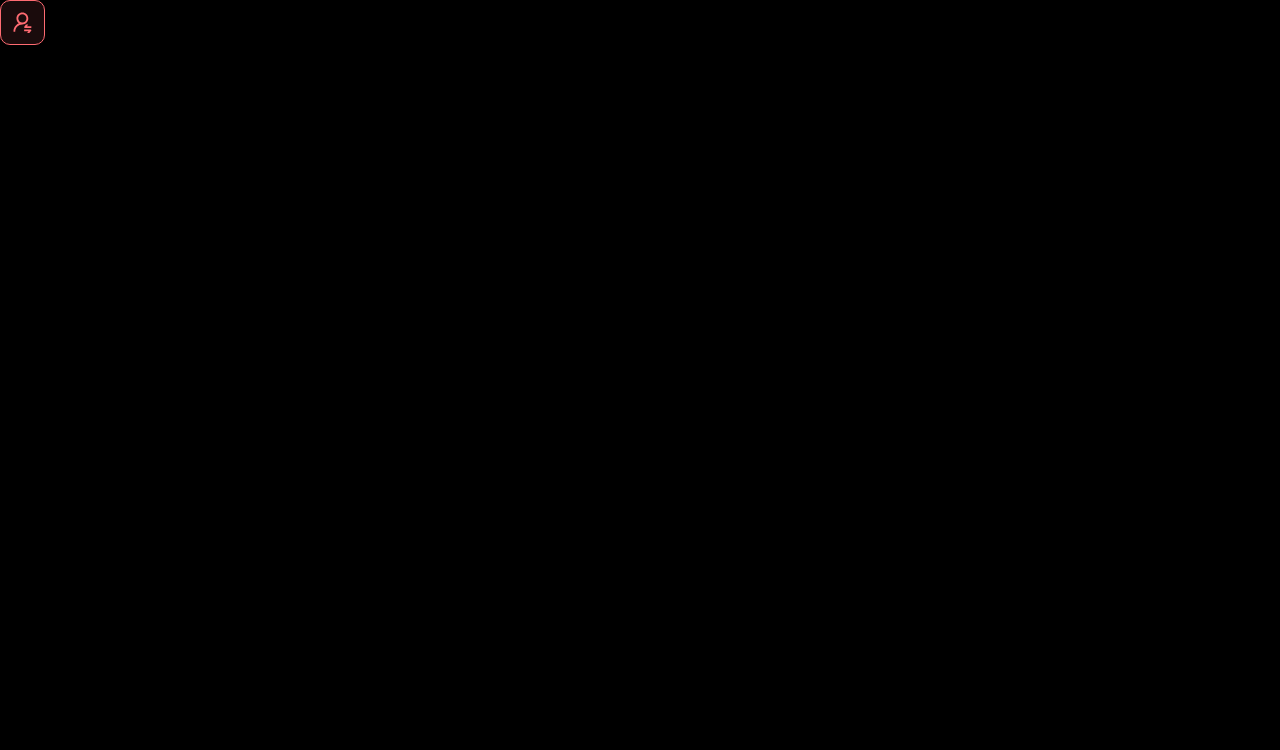
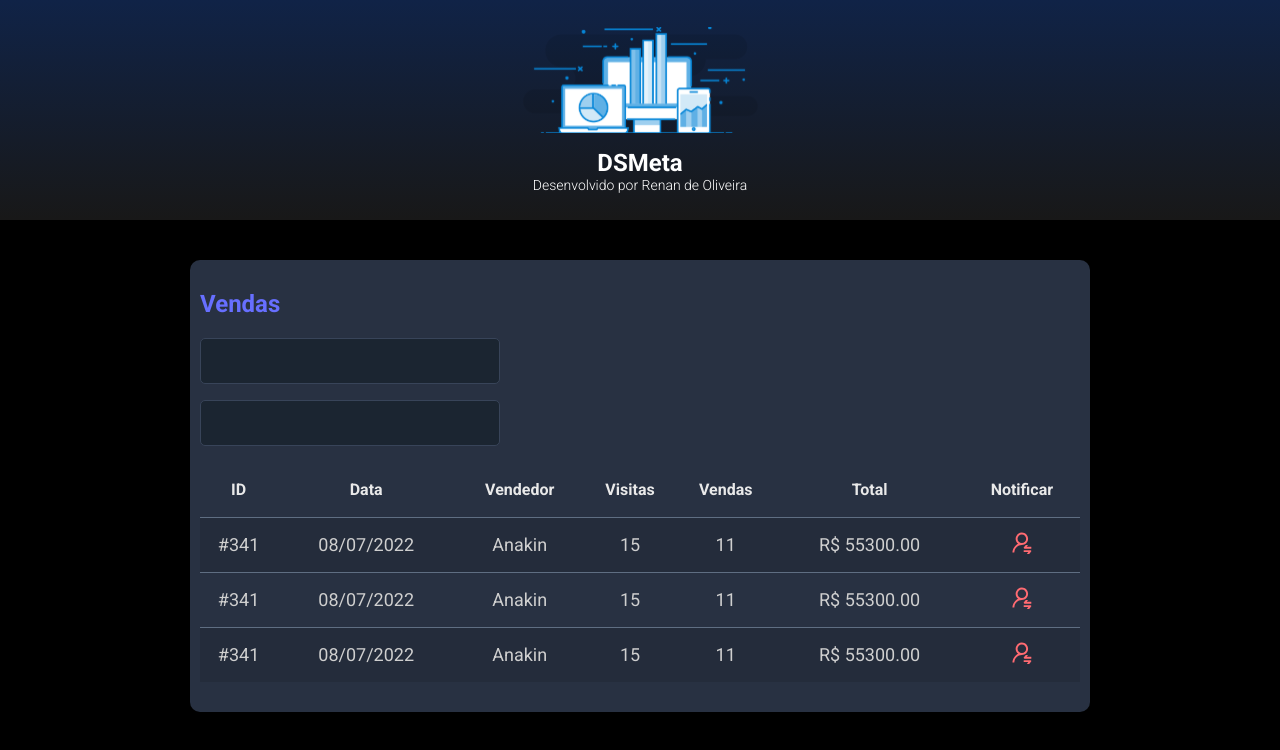
Before and after one commit to renan-oliveira93/dsmeta, a React (Vite) app in the folder frontend/: page / in a window 1280 px wide. Shown: the top 750 px of the page. Built offline with nearby package versions, Linux system fonts and the light colour scheme.

Commit message:
other components

```diff
--- a/frontend/src/App.tsx
+++ b/frontend/src/App.tsx
@@ -1,9 +1,18 @@
+import Header from "./components/header"
 import NotificationButton from "./components/NotificationButton/NotificationButton"
+import SalesCard from "./components/SalesCard"
 
 function App() {
   return (
     <>
-      <NotificationButton />
+      <Header />
+      <main>
+        <section id="sales">
+          <div className="dsmeta-container">
+            <SalesCard />
+          </div>
+        </section>
+      </main>
     </>
   )
 }
--- /dev/null
+++ b/frontend/src/components/SalesCard/index.tsx
@@ -0,0 +1,78 @@
+import NotificationButton from '../NotificationButton/NotificationButton'
+import './styles.css'
+
+export default function SalesCard() {
+    return (
+        <div className="dsmeta-card">
+            <h2 className="dsmeta-sales-title">Vendas</h2>
+            <div>
+                <div className="dsmeta-form-control-container">
+                    <input className="dsmeta-form-control" type="text" />
+                </div>
+                <div className="dsmeta-form-control-container">
+                    <input className="dsmeta-form-control" type="text" />
+                </div>
+            </div>
+
+            <div>
+                <table className="dsmeta-sales-table">
+                    <thead>
+                        <tr>
+                            <th className="show992">ID</th>
+                            <th className="show576">Data</th>
+                            <th>Vendedor</th>
+                            <th className="show992">Visitas</th>
+                            <th className="show992">Vendas</th>
+                            <th>Total</th>
+                            <th>Notificar</th>
+                        </tr>
+                    </thead>
+                    <tbody>
+                        <tr>
+                            <td className="show992">#341</td>
+                            <td className="show576">08/07/2022</td>
+                            <td>Anakin</td>
+                            <td className="show992">15</td>
+                            <td className="show992">11</td>
+                            <td>R$ 55300.00</td>
+                            <td>
+                                <div className="dsmeta-red-btn-container">
+                                    <div className="dsmeta-red-btn">
+                                        <NotificationButton />
+                                    </div>
+                                </div>
+                            </td>
+                        </tr>
+                        <tr>
+                            <td className="show992">#341</td>
+                            <td className="show576">08/07/2022</td>
+                            <td>Anakin</td>
+                            <td className="show992">15</td>
+                            <td className="show992">11</td>
+                            <td>R$ 55300.00</td>
+                            <td>
+                                <div className="dsmeta-red-btn-container">
+                                    <NotificationButton />
+                                </div>
+                            </td>
+                        </tr>
+                        <tr>
+                            <td className="show992">#341</td>
+                            <td className="show576">08/07/2022</td>
+                            <td>Anakin</td>
+                            <td className="show992">15</td>
+                            <td className="show992">11</td>
+                            <td>R$ 55300.00</td>
+                            <td>
+                                <NotificationButton />
+                            </td>
+                        </tr>
+                    </tbody>
+
+                </table>
+            </div>
+
+        </div>
+
+    )
+}
--- /dev/null
+++ b/frontend/src/components/SalesCard/styles.css
@@ -0,0 +1,91 @@
+.dsmeta-sales-title {
+    color: #676fff;
+    font-size: 24px;
+    margin-bottom: 20px;
+  }
+
+  .dsmeta-form-control-container {
+    margin-bottom: 16px;
+    max-width: 300px;
+  }
+
+  .dsmeta-form-control {
+    width: 100%;
+    height: 46px;
+    background-color: #1b2531;
+    border: 1px solid #384459;
+    border-radius: 5px;
+    color: #9aaabe;
+    padding: 0 20px;
+    font-size: 18px;
+  }
+
+  .dsmeta-sales-table {
+    width: 100%;
+    border-spacing: 0;
+    border-collapse: collapse;
+  }
+
+  .dsmeta-sales-table thead {
+    height: 55px;
+    font-size: 16px;
+    color: #e9e9e9;
+    font-weight: 700;
+  }
+
+  .dsmeta-sales-table tbody {
+    font-size: 14px;
+    font-weight: 400;
+    color: #cfcfcf;
+    text-align: center;
+  }
+
+  .dsmeta-sales-table tbody tr {
+    height: 74px;
+    border-top: 1px solid #5f6e82;
+  }
+
+  .dsmeta-sales-table tbody tr:hover > td {
+    background-color: #384459;
+  }
+
+  .dsmeta-sales-table tbody tr:nth-child(odd) {
+    background-color: #242c3b;
+  }
+
+  .dsmeta-red-btn-container {
+      display: flex;
+      justify-content: center;
+  }
+
+  .show576 {
+      display: none;
+  }
+
+  .show992 {
+      display: none;
+  }
+
+  @media (min-width: 576px) {
+      .show576 {
+          display: table-cell;
+      }
+
+      .dsmeta-card {
+          padding: 35px;
+      }
+
+      .dsmeta-sales-table tbody tr {
+          height: 55px;
+      }
+
+      .dsmeta-sales-table tbody {
+          font-size: 18px;
+      }
+  }
+
+  @media (min-width: 992px) {
+      .show992 {
+          display: table-cell;
+      }
+  }
--- /dev/null
+++ b/frontend/src/components/header/index.tsx
@@ -0,0 +1,17 @@
+import logo from '../../assets/img/logo.svg'
+import './styles.css'
+
+export default function Header() {
+    return (
+        <header>
+            <div className="dsmeta-logo-container">
+                <img src={logo} alt="logotipo" />
+                <h1>DSMeta</h1>
+                <p>
+                    Desenvolvido por
+                    <a href="https://github.com/renan-oliveira93"> Renan de Oliveira</a>
+                </p>
+            </div>
+        </header>
+    )
+}
--- /dev/null
+++ b/frontend/src/components/header/styles.css
@@ -0,0 +1,27 @@
+header {
+    background: linear-gradient(180deg, #102347 0%, #181818 100%);
+    height: 220px;
+    display: flex;
+    align-items: center;
+    justify-content: center;
+  }
+
+  .dsmeta-logo-container {
+    display: flex;
+    flex-direction: column;
+    align-items: center;
+  }
+
+  .dsmeta-logo-container img {
+    width: 235px;
+  }
+
+  .dsmeta-logo-container h1 {
+    margin-top: 15px;
+    font-size: 24px;
+  }
+
+  .dsmeta-logo-container p {
+    font-size: 14px;
+    font-weight: 300;
+  }
--- a/frontend/src/index.css
+++ b/frontend/src/index.css
@@ -20,34 +20,6 @@
   text-decoration: none;
 }
 
-header {
-  background: linear-gradient(180deg, #102347 0%, #181818 100%);
-  height: 220px;
-  display: flex;
-  align-items: center;
-  justify-content: center;
-}
-
-.dsmeta-logo-container {
-  display: flex;
-  flex-direction: column;
-  align-items: center;
-}
-
-.dsmeta-logo-container img {
-  width: 235px;
-}
-
-.dsmeta-logo-container h1 {
-  margin-top: 15px;
-  font-size: 24px;
-}
-
-.dsmeta-logo-container p {
-  font-size: 14px;
-  font-weight: 300;
-}
-
 .dsmeta-card {
   background-color: #283142;
   border-radius: 10px;
@@ -63,111 +35,3 @@
 #sales {
   padding: 40px 10px;
 }
-
-.dsmeta-sales-title {
-  color: #676fff;
-  font-size: 24px;
-  margin-bottom: 20px;
-}
-
-.dsmeta-form-control-container {
-  margin-bottom: 16px;
-  max-width: 300px;
-}
-
-.dsmeta-form-control {
-  width: 100%;
-  height: 46px;
-  background-color: #1b2531;
-  border: 1px solid #384459;
-  border-radius: 5px;
-  color: #9aaabe;
-  padding: 0 20px;
-  font-size: 18px;
-}
-
-.dsmeta-sales-table {
-  width: 100%;
-  border-spacing: 0;
-  border-collapse: collapse;
-}
-
-.dsmeta-sales-table thead {
-  height: 55px;
-  font-size: 16px;
-  color: #e9e9e9;
-  font-weight: 700;
-}
-
-.dsmeta-sales-table tbody {
-  font-size: 14px;
-  font-weight: 400;
-  color: #cfcfcf;
-  text-align: center;
-}
-
-.dsmeta-sales-table tbody tr {
-  height: 74px;
-  border-top: 1px solid #5f6e82;
-}
-
-.dsmeta-sales-table tbody tr:hover > td {
-  background-color: #384459;
-}
-
-.dsmeta-sales-table tbody tr:nth-child(odd) {
-  background-color: #242c3b;
-}
-
-.dsmeta-red-btn-container {
-    display: flex;
-    justify-content: center;
-}
-
-.dsmeta-red-btn {
-  height: 45px;
-  width: 45px;
-  background: rgba(255, 107, 114, 0.1);
-  border: 1px solid #ff6b72;
-  border-radius: 10px;
-  display: flex;
-  align-items: center;
-  justify-content: center;
-  cursor: pointer;
-}
-
-.dsmeta-red-btn img {
-    width: 19px;
-}
-
-.show576 {
-    display: none;
-}
-
-.show992 {
-    display: none;
-}
-
-@media (min-width: 576px) {
-    .show576 {
-        display: table-cell;
-    }
-
-    .dsmeta-card {
-        padding: 35px;
-    }
-
-    .dsmeta-sales-table tbody tr {
-        height: 55px;
-    }
-
-    .dsmeta-sales-table tbody {
-        font-size: 18px;
-    }
-}
-
-@media (min-width: 992px) {
-    .show992 {
-        display: table-cell;
-    }
-}
```
Also changed, not shown: frontend/src/assets/img/logo.svg (added).
